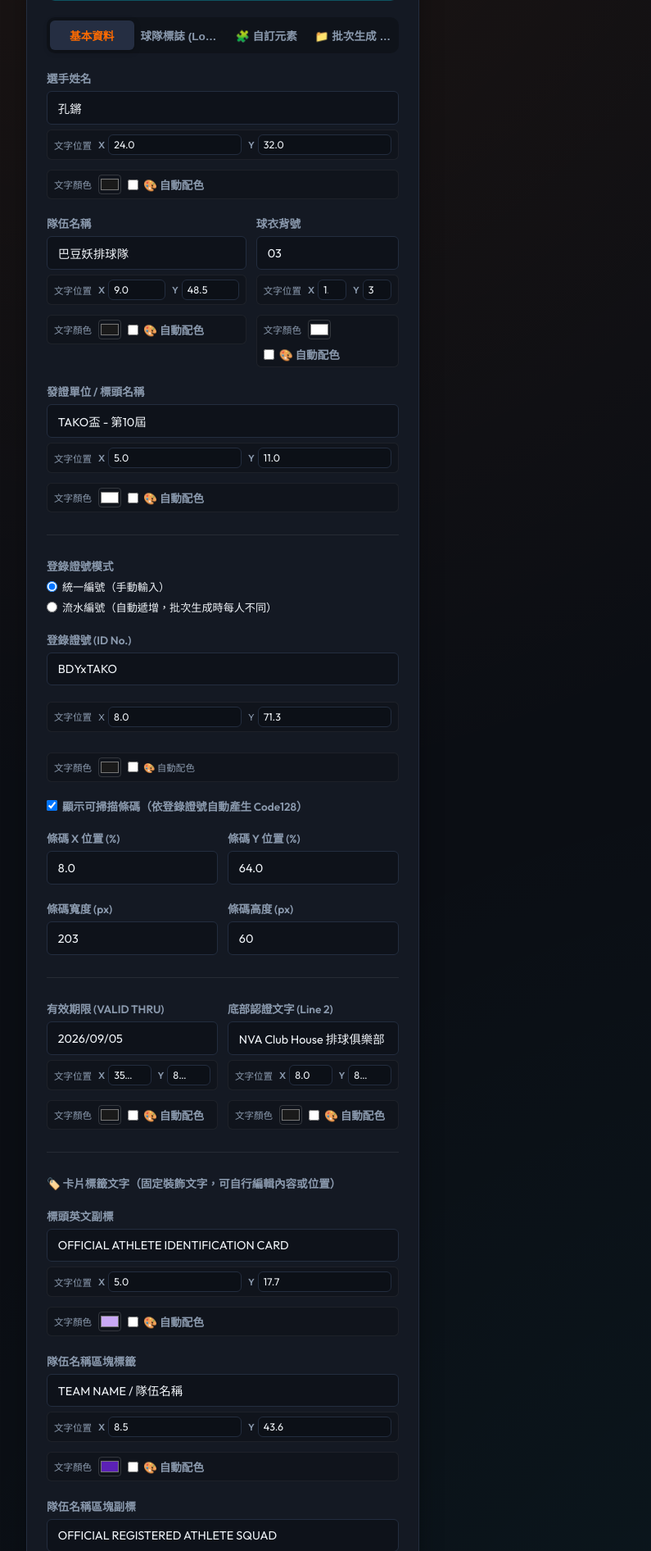
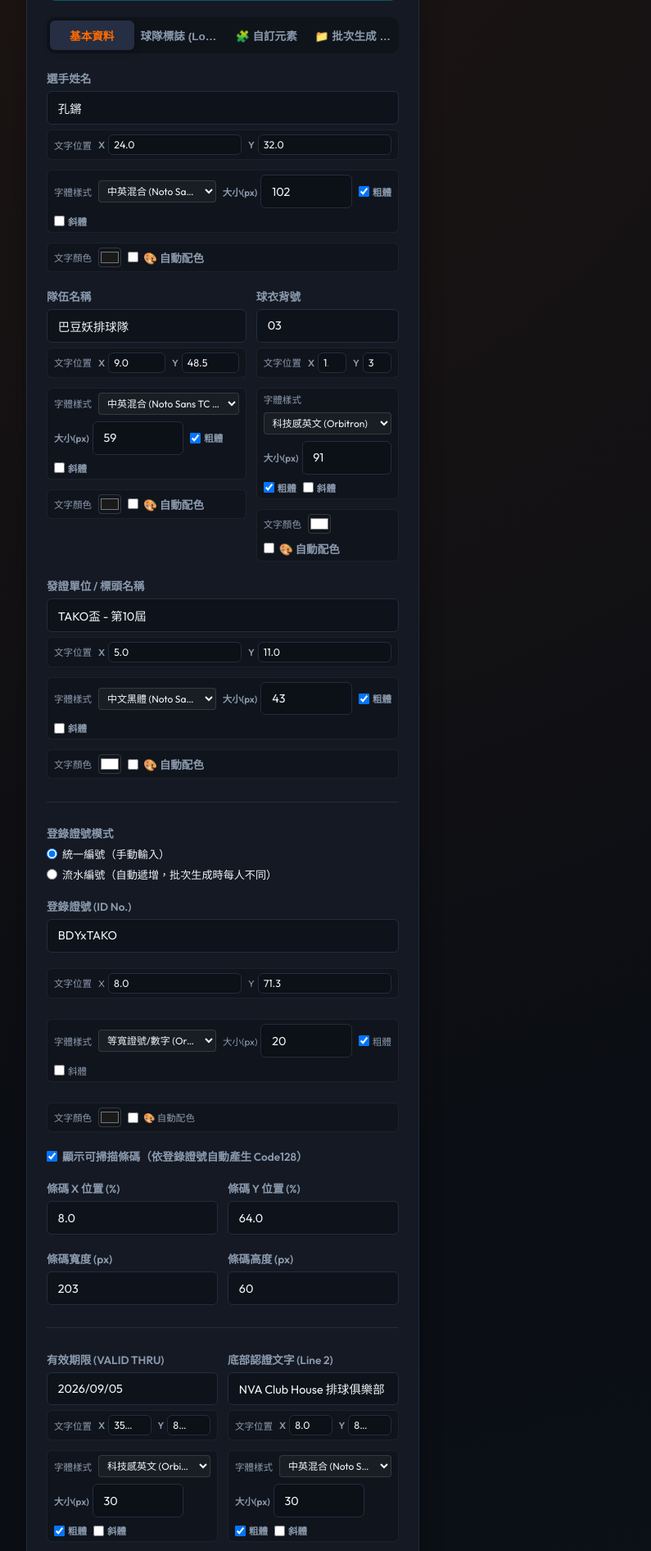
Before and after one commit to TaKiRa88716/BDY_simple_card, a Flask app: page / in a window 1280 px wide. Shown: the part 904-2796 px from the top of the page at 82% size, without its empty margins (0-795 px from the left). Run offline with Flask 3, Linux system fonts and the light colour scheme.

Commit message:
feat: add font editor

```diff
--- a/static/css/style.css
+++ b/static/css/style.css
@@ -489,6 +489,54 @@ body {
     display: flex;
     align-items: center;
     gap: 4px;
+}
+
+.field-typo-row {
+    display: flex;
+    align-items: center;
+    flex-wrap: wrap;
+    gap: 8px;
+    background: rgba(0, 0, 0, 0.2);
+    border: 1px solid rgba(255, 255, 255, 0.06);
+    border-radius: var(--radius-sm);
+    padding: 5px 8px;
+    margin-top: 6px;
+}
+
+.field-typo-row .pos-tag {
+    font-size: 0.72rem;
+    color: var(--text-muted);
+    white-space: nowrap;
+}
+
+.field-typo-family {
+    flex: 1;
+    min-width: 120px;
+    padding: 4px 6px;
+    font-size: 0.75rem;
+    background: rgba(255, 255, 255, 0.04);
+    color: var(--text-main);
+    border: 1px solid rgba(255, 255, 255, 0.12);
+    border-radius: 4px;
+}
+
+.field-typo-row label {
+    display: flex;
+    align-items: center;
+    gap: 4px;
+    font-size: 0.72rem;
+    color: var(--text-muted);
+    white-space: nowrap;
+}
+
+.field-typo-size {
+    width: 60px;
+    padding: 4px 6px;
+    font-size: 0.78rem;
+}
+
+.field-typo-toggle {
+    cursor: pointer;
 }
 
 .custom-element-row {
--- a/static/js/app.js
+++ b/static/js/app.js
@@ -305,6 +305,8 @@ document.addEventListener('DOMContentLoaded', () => {
             }
             const colorRow = document.querySelector(`.field-color-row[data-field="${fc.id}"]`);
             if (colorRow) syncColorRow(colorRow, fc);
+            const typoRow = document.querySelector(`.field-typo-row[data-field="${fc.id}"]`);
+            if (typoRow) syncTypographyRow(typoRow, fc);
         });
 
         const box = LAYOUT.logo.box;
@@ -608,6 +610,124 @@ document.addEventListener('DOMContentLoaded', () => {
         const candidates = Array.isArray(fc.colorCandidates) ? fc.colorCandidates : [];
         if (cand1 && candidates[0]) cand1.value = candidates[0];
         if (cand2 && candidates[1]) cand2.value = candidates[1];
+    }
+
+    // ==========================================
+    // Field typography (font family / size / bold / italic)
+    // ==========================================
+
+    // Curated combos matching what's already used across the built-in fields,
+    // rather than a free-text font name — keeps every option guaranteed to
+    // actually be loaded (see the Google Fonts <link> in index.html).
+    const FONT_FAMILY_OPTIONS = [
+        { label: '中文黑體 (Noto Sans TC)', value: '"Noto Sans TC", sans-serif' },
+        { label: '中英混合 (Noto Sans TC + Outfit)', value: '"Noto Sans TC", "Outfit", sans-serif' },
+        { label: '科技感英文 (Orbitron)', value: '"Orbitron", sans-serif' },
+        { label: '科技感英文+中文 (Orbitron + Noto Sans TC)', value: '"Orbitron", "Noto Sans TC", sans-serif' },
+        { label: '等寬證號/數字 (Orbitron)', value: '"Orbitron", monospace' },
+        { label: '現代英文 (Outfit)', value: '"Outfit", sans-serif' }
+    ];
+
+    // Builds a font-family select + size(px) + 粗體/斜體 checkboxes for a field,
+    // identified only by id (same "bound now, populated later" pattern as
+    // buildFieldColorControl — LAYOUT is still null when this runs at bootstrap).
+    function buildFieldTypographyControl(fieldId) {
+        const wrap = document.createElement('div');
+        wrap.className = 'field-typo-row';
+        wrap.dataset.field = fieldId;
+
+        const tag = document.createElement('span');
+        tag.className = 'pos-tag';
+        tag.textContent = '字體樣式';
+        wrap.appendChild(tag);
+
+        const familySelect = document.createElement('select');
+        familySelect.className = 'field-typo-family';
+        FONT_FAMILY_OPTIONS.forEach(opt => {
+            const o = document.createElement('option');
+            o.value = opt.value;
+            o.textContent = opt.label;
+            familySelect.appendChild(o);
+        });
+        wrap.appendChild(familySelect);
+
+        const sizeLabel = document.createElement('label');
+        sizeLabel.textContent = '大小(px) ';
+        const sizeInput = document.createElement('input');
+        sizeInput.type = 'number';
+        sizeInput.min = 6;
+        sizeInput.max = 400;
+        sizeInput.className = 'field-typo-size';
+        sizeLabel.appendChild(sizeInput);
+        wrap.appendChild(sizeLabel);
+
+        const boldLabel = document.createElement('label');
+        boldLabel.className = 'checkbox-label field-typo-toggle';
+        const boldCb = document.createElement('input');
+        boldCb.type = 'checkbox';
+        boldCb.className = 'field-typo-bold';
+        boldLabel.appendChild(boldCb);
+        boldLabel.appendChild(document.createTextNode(' 粗體'));
+        wrap.appendChild(boldLabel);
+
+        const italicLabel = document.createElement('label');
+        italicLabel.className = 'checkbox-label field-typo-toggle';
+        const italicCb = document.createElement('input');
+        italicCb.type = 'checkbox';
+        italicCb.className = 'field-typo-italic';
+        italicLabel.appendChild(italicCb);
+        italicLabel.appendChild(document.createTextNode(' 斜體'));
+        wrap.appendChild(italicLabel);
+
+        function commit() {
+            const fc = findFieldConfig(fieldId);
+            if (!fc) return;
+            fc.font = fc.font || {};
+            fc.font.family = familySelect.value;
+            const px = parseFloat(sizeInput.value);
+            if (!isNaN(px) && px > 0) fc.font.sizeFrac = px / CARD_HEIGHT;
+            fc.font.weight = boldCb.checked ? 700 : 400;
+            fc.font.italic = italicCb.checked;
+            renderCard();
+        }
+
+        familySelect.addEventListener('change', commit);
+        sizeInput.addEventListener('input', commit);
+        boldCb.addEventListener('change', commit);
+        italicCb.addEventListener('change', commit);
+
+        return wrap;
+    }
+
+    function syncTypographyRow(rowEl, fc) {
+        const familySelect = rowEl.querySelector('.field-typo-family');
+        const sizeInput = rowEl.querySelector('.field-typo-size');
+        const boldCb = rowEl.querySelector('.field-typo-bold');
+        const italicCb = rowEl.querySelector('.field-typo-italic');
+        const font = fc.font || {};
+
+        if (familySelect) {
+            const match = FONT_FAMILY_OPTIONS.find(o => o.value === font.family);
+            if (match) {
+                familySelect.value = match.value;
+            } else if (font.family) {
+                // Hand-edited/unrecognized combo — add it as an extra option
+                // instead of silently switching the field to a different font
+                // just because the editor tab was opened.
+                let customOpt = familySelect.querySelector('option[data-custom="true"]');
+                if (!customOpt) {
+                    customOpt = document.createElement('option');
+                    customOpt.dataset.custom = 'true';
+                    familySelect.appendChild(customOpt);
+                }
+                customOpt.value = font.family;
+                customOpt.textContent = '目前設定：' + font.family;
+                familySelect.value = font.family;
+            }
+        }
+        if (sizeInput) sizeInput.value = Math.round((font.sizeFrac || 0.03) * CARD_HEIGHT);
+        if (boldCb) boldCb.checked = (font.weight || 400) >= 700;
+        if (italicCb) italicCb.checked = !!font.italic;
     }
 
     // ==========================================
@@ -758,11 +878,14 @@ document.addEventListener('DOMContentLoaded', () => {
         header.appendChild(delBtn);
 
         const posControl = buildBoxPositionControlForText(item);
+        const typoRow = buildFieldTypographyControl(item.id);
+        syncTypographyRow(typoRow, item);
         const colorRow = buildFieldColorControl(item.id);
         syncColorRow(colorRow, item);
 
         row.appendChild(header);
         row.appendChild(posControl);
+        row.appendChild(typoRow);
         row.appendChild(colorRow);
 
         textInput.addEventListener('input', () => {
@@ -999,7 +1122,7 @@ document.addEventListener('DOMContentLoaded', () => {
             source: { mode: 'static', text: '新文字' },
             position: { x: 0.5, y: 0.5 },
             align: { h: 'left', v: 'middle' },
-            font: { family: '"Noto Sans TC", sans-serif', weight: 700, sizeFrac: 0.03 },
+            font: { family: '"Noto Sans TC", sans-serif', weight: 700, sizeFrac: 0.03, italic: false },
             color: '#ffffff',
             colorMode: 'fixed',
             colorCandidates: []
@@ -1049,10 +1172,14 @@ document.addEventListener('DOMContentLoaded', () => {
             if (xInput) xInput.addEventListener('input', () => updateFieldPosition(fieldId, 'x', xInput.value));
             if (yInput) yInput.addEventListener('input', () => updateFieldPosition(fieldId, 'y', yInput.value));
 
-            // Inject a matching text-color control right after each field's
-            // position box (built here instead of hand-duplicated per field in HTML).
+            // Inject matching text-color and typography controls right after
+            // each field's position box (built here instead of hand-duplicated
+            // per field in HTML). Typography goes first so color sits directly
+            // below the position box, matching the original layout order.
+            const typoRow = buildFieldTypographyControl(fieldId);
+            el.parentNode.insertBefore(typoRow, el.nextSibling);
             const colorRow = buildFieldColorControl(fieldId);
-            el.parentNode.insertBefore(colorRow, el.nextSibling);
+            el.parentNode.insertBefore(colorRow, typoRow.nextSibling);
         });
 
         // Template-level custom text/logo elements: add buttons
@@ -1440,10 +1567,11 @@ document.addEventListener('DOMContentLoaded', () => {
 
         const family = fieldCfg.font.family;
         const weight = fieldCfg.font.weight || 400;
+        const italic = fieldCfg.font.italic ? 'italic ' : '';
         let sizePx = Math.round(fieldCfg.font.sizeFrac * CARD_HEIGHT);
         ctx.textAlign = fieldCfg.align.h;
         ctx.textBaseline = fieldCfg.align.v;
-        ctx.font = `${weight} ${sizePx}px ${family}`;
+        ctx.font = `${italic}${weight} ${sizePx}px ${family}`;
 
         const x = fieldCfg.position.x * CARD_WIDTH;
         const y = fieldCfg.position.y * CARD_HEIGHT;
@@ -1461,7 +1589,7 @@ document.addEventListener('DOMContentLoaded', () => {
             const minSizePx = (fieldCfg.minSizeFrac || fieldCfg.font.sizeFrac) * CARD_HEIGHT;
             while (ctx.measureText(text).width > maxWidthPx && sizePx > minSizePx) {
                 sizePx -= 1;
-                ctx.font = `${weight} ${sizePx}px ${family}`;
+                ctx.font = `${italic}${weight} ${sizePx}px ${family}`;
             }
         }
 
```
